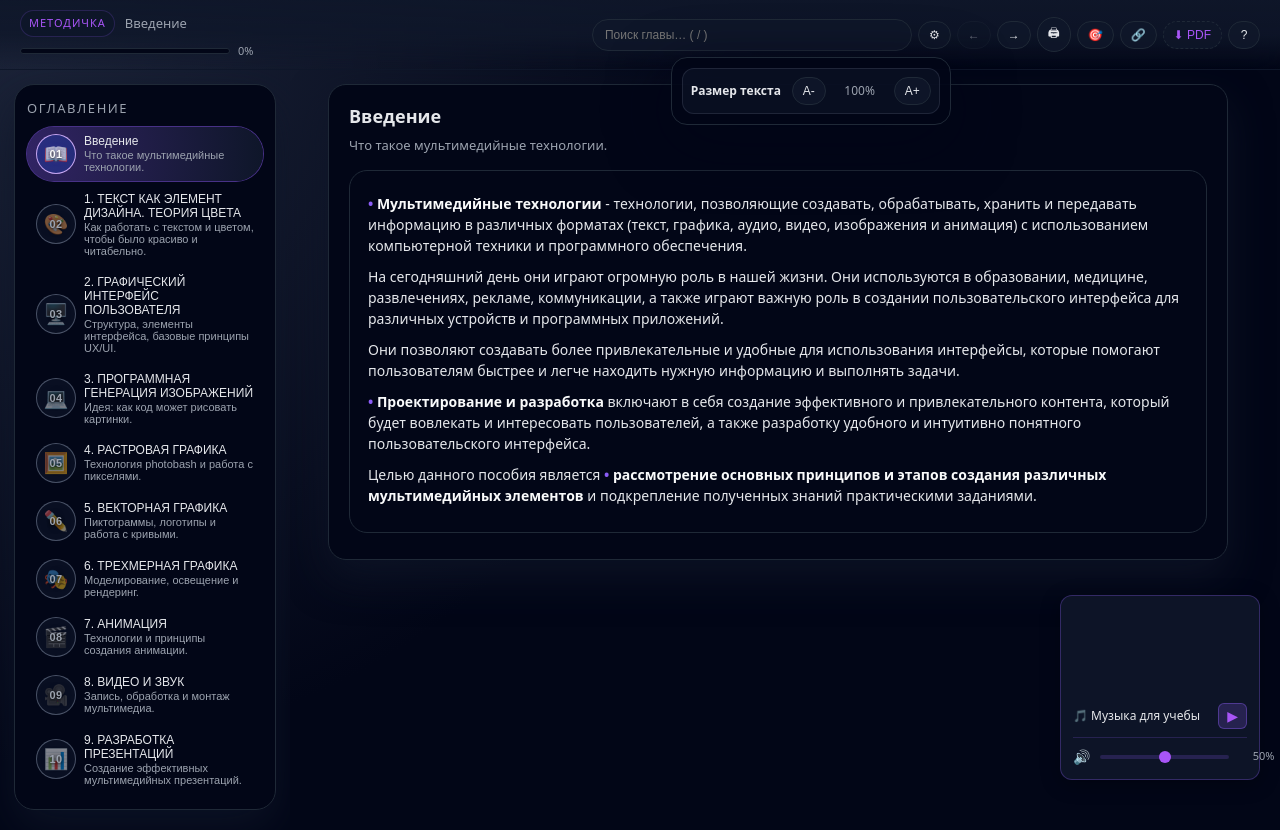
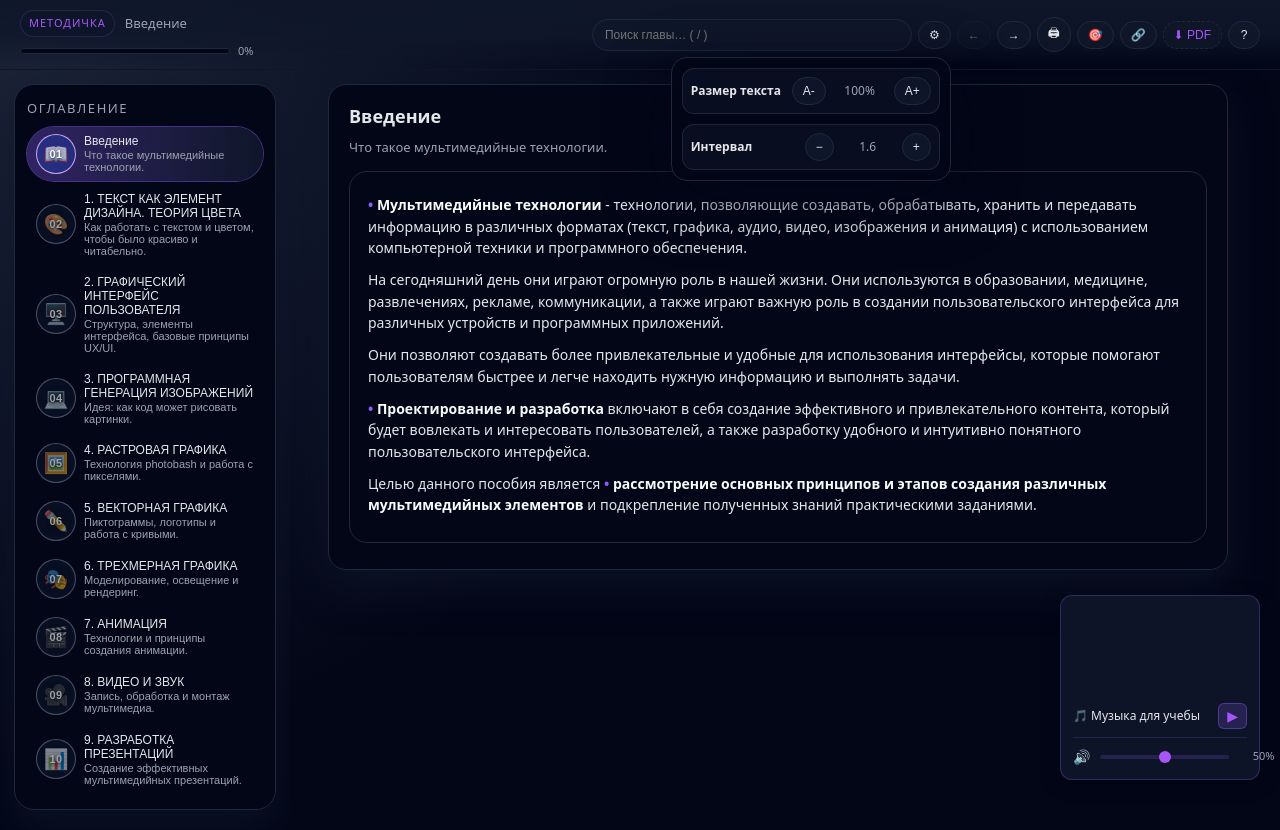
Before and after one commit to Nuwyint/metodichka-site, a React (Vite) app: page /#intro in a window 1280 px wide. Both pictures are taken after a click on the button "Настройки чтения". Built offline with nearby package versions, Linux system fonts and the light colour scheme; grey boxes are pictures that could not be loaded.

Commit message:
feat: reader settings line height

```diff
--- a/src/App.jsx
+++ b/src/App.jsx
@@ -2495,6 +2495,8 @@ function Header({
   onToggleFocus,
   fontScale,
   onFontScaleChange,
+  lineHeight,
+  onLineHeightChange,
 }) {
   const [query, setQuery] = useState("");
   const [open, setOpen] = useState(false);
@@ -2617,6 +2619,37 @@ function Header({
                     title="Увеличить"
                   >
                     A+
+                  </button>
+                </div>
+              </div>
+
+              <div className="settings-row settings-row--mt">
+                <div className="settings-label">Интервал</div>
+                <div className="settings-controls">
+                  <button
+                    type="button"
+                    className="settings-btn"
+                    onClick={() =>
+                      onLineHeightChange(
+                        Math.max(1.3, Math.round((lineHeight - 0.1) * 10) / 10)
+                      )
+                    }
+                    title="Уменьшить"
+                  >
+                    −
+                  </button>
+                  <div className="settings-value">{lineHeight.toFixed(1)}</div>
+                  <button
+                    type="button"
+                    className="settings-btn"
+                    onClick={() =>
+                      onLineHeightChange(
+                        Math.min(1.9, Math.round((lineHeight + 0.1) * 10) / 10)
+                      )
+                    }
+                    title="Увеличить"
+                  >
+                    +
                   </button>
                 </div>
               </div>
@@ -3220,6 +3253,11 @@ function App() {
     const v = saved ? parseFloat(saved) : 1;
     return Number.isFinite(v) ? Math.min(1.35, Math.max(0.9, v)) : 1;
   });
+  const [lineHeight, setLineHeight] = useState(() => {
+    const saved = localStorage.getItem("metodichka-lineHeight");
+    const v = saved ? parseFloat(saved) : 1.55;
+    return Number.isFinite(v) ? Math.min(1.9, Math.max(1.3, v)) : 1.55;
+  });
   const scrollSaveTimerRef = useRef(null);
   const didInitialScrollRestoreRef = useRef(false);
 
@@ -3300,6 +3338,11 @@ function App() {
   }, [fontScale]);
 
   useEffect(() => {
+    localStorage.setItem("metodichka-lineHeight", String(lineHeight));
+    document.documentElement.style.setProperty("--reader-line-height", String(lineHeight));
+  }, [lineHeight]);
+
+  useEffect(() => {
     const onHashChange = () => {
       const id = String(window.location.hash || "").replace(/^#/, "");
       if (id && sections.some((s) => s.id === id)) {
@@ -3542,6 +3585,8 @@ function App() {
         onToggleFocus={() => setFocusMode((v) => !v)}
         fontScale={fontScale}
         onFontScaleChange={setFontScale}
+        lineHeight={lineHeight}
+        onLineHeightChange={setLineHeight}
       />
 
       <div className={`layout ${focusMode ? "layout--focus" : ""}`}>
--- a/src/index.css
+++ b/src/index.css
@@ -26,6 +26,7 @@
 
   /* reader settings */
   --reader-font-scale: 1;
+  --reader-line-height: 1.55;
 }
 
 body {
@@ -189,6 +190,10 @@ body {
   border-radius: 12px;
   border: 1px solid rgba(148, 163, 184, 0.16);
   background: rgba(15, 23, 42, 0.55);
+}
+
+.settings-row--mt {
+  margin-top: 10px;
 }
 
 .settings-label {
@@ -1149,6 +1154,7 @@ body {
 
 .content {
   font-size: calc(14px * var(--reader-font-scale));
+  line-height: var(--reader-line-height);
 }
 
 
```
